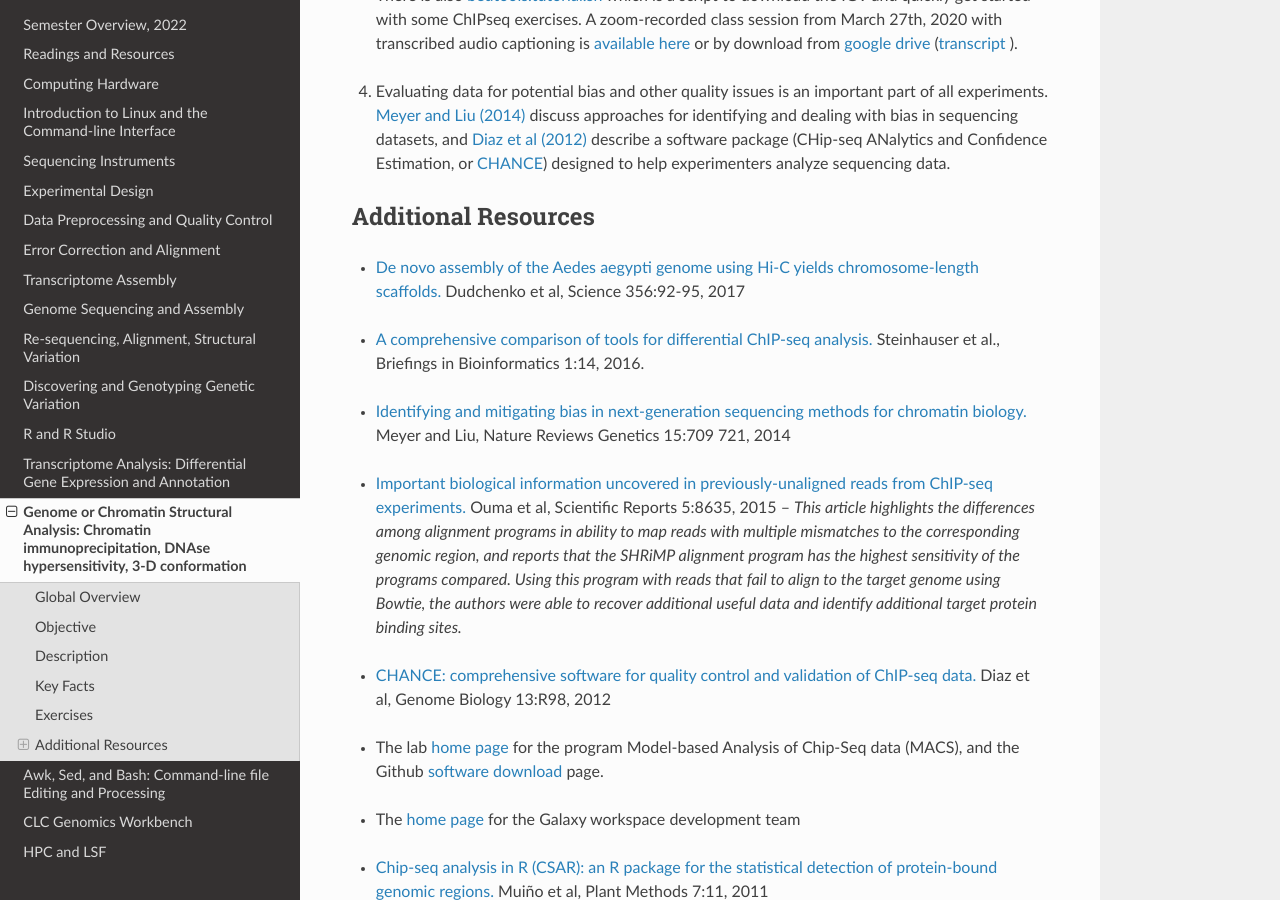
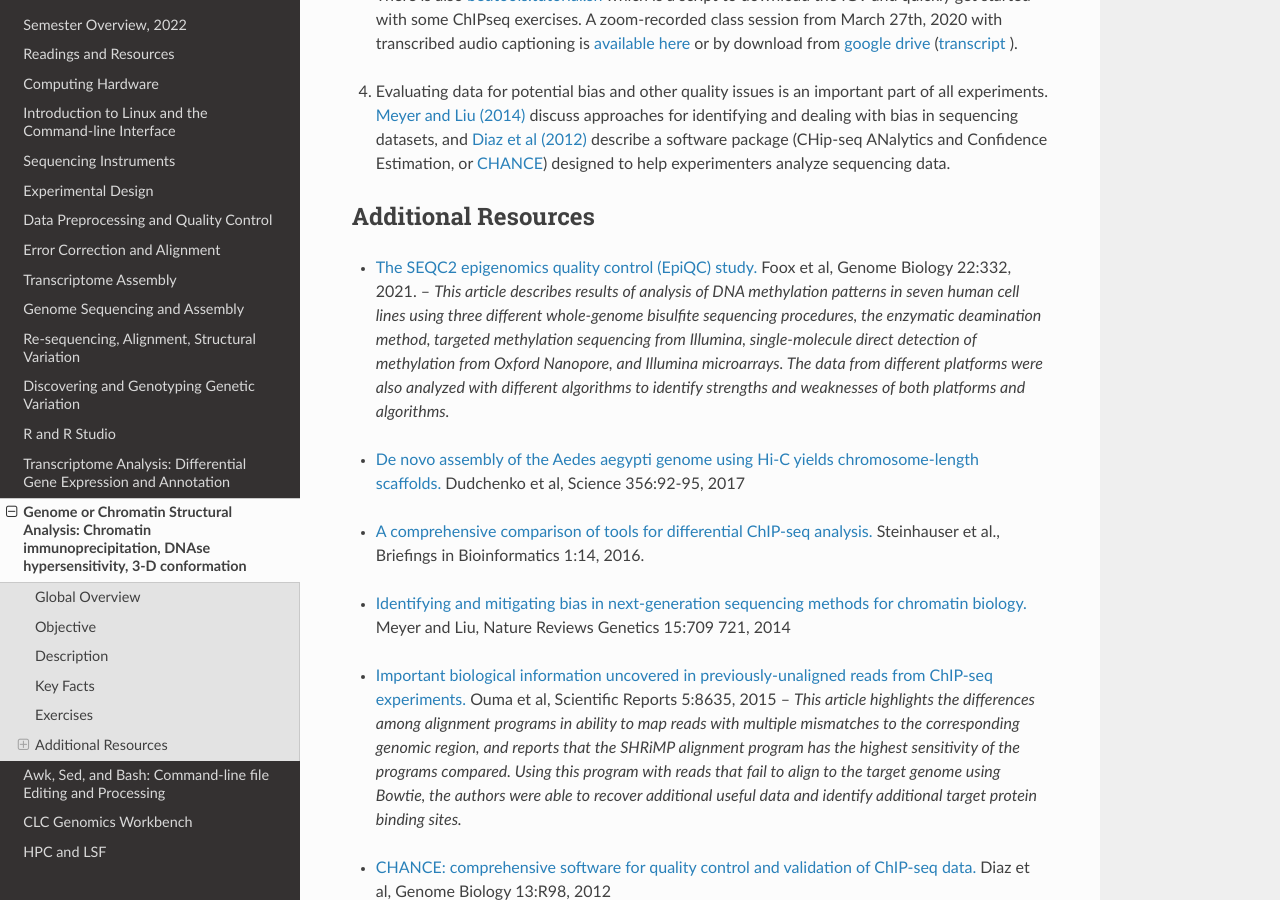
Before and after one commit to rwhetten/DeepSeqAnalysis, a Sphinx documentation site: the page built from docs/source/chromatin-structure.rst, in a window 1280 px wide and 900 px high, scrolled down 3877 px. Built offline with Sphinx 7.4.7 and the Read the Docs theme 2.0.0, drawn with Linux system fonts in a browser that asks for light colours.

Commit message:
Update chromatin-structure.rst
Add reference

```diff
--- a/docs/source/chromatin-structure.rst
+++ b/docs/source/chromatin-structure.rst
@@ -85,6 +85,10 @@ Exercises
 Additional Resources
 ********************
 
++ `The SEQC2 epigenomics quality control (EpiQC) study. <https://genomebiology.biomedcentral.com/articles/10.1186/s13059-021-02529-2>`_ Foox et al, Genome Biology 22:332, 2021. -- *This article describes results of analysis of DNA methylation patterns in seven human cell lines using three different whole-genome bisulfite sequencing procedures, the enzymatic deamination method, targeted methylation sequencing from Illumina, single-molecule direct detection of methylation from Oxford Nanopore, and Illumina microarrays. The data from different platforms were also analyzed with different algorithms to identify strengths and weaknesses of both platforms and algorithms.*
+
+\
+
 + `De novo assembly of the Aedes aegypti genome using Hi-C yields chromosome-length scaffolds. <http://science.sciencemag.org/content/356/6333/92.full>`_ Dudchenko et al, Science 356:92-95, 2017
 
 \
```
